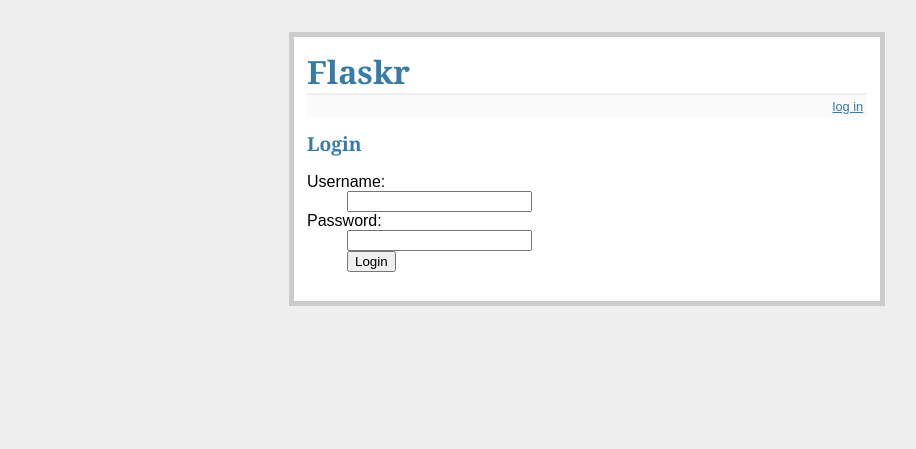
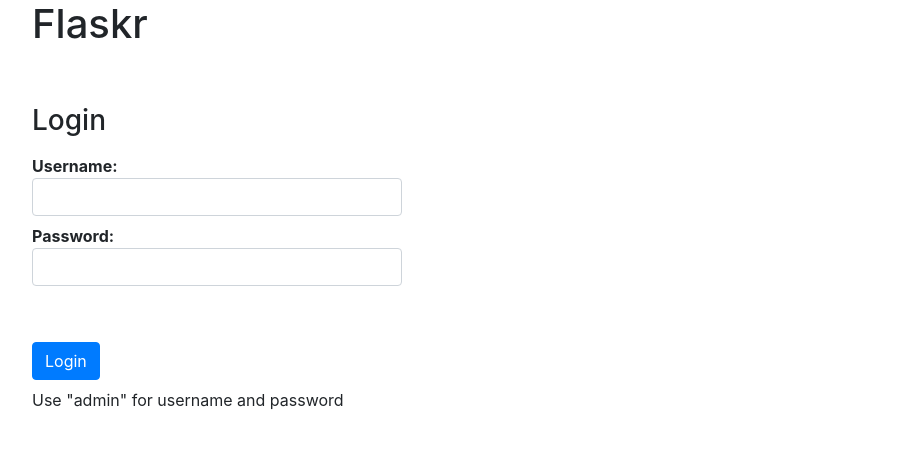
Before and after one commit to forestmonster/flaskr-tdd, a Flask app: page /login in a window 1280 px wide. Shown: the top 449 px of the page, without its empty margins (53-969 px from the left). Run offline with Flask 2, Linux system fonts and the light colour scheme; some libraries are stand-ins or nearby versions.

Commit message:
Use Bootstrap styles for the login page.

```diff
--- a/templates/login.html
+++ b/templates/login.html
@@ -2,40 +2,40 @@
 <html>
 <head>
   <title>Flaskr-TDD | Login</title>
-  <link rel="stylesheet" type="text/css" href="{{ url_for('static', filename='style.css') }}">
+  <link rel="stylesheet" type="text/css" href="//stackpath.bootstrapcdn.com/bootstrap/4.1.3/css/bootstrap.min.css">
 </head>
 <body>
 
-  <div class="page">
+  <div class="container">
 
     <h1>Flaskr</h1>
-    <div class="metanav">
-      {% if not session.logged_in %}
-        <a href="{{ url_for('login') }}">log in</a>
-      {% else %}
-        <a href="{{ url_for('logout') }}">log out</a>
-      {% endif %}
-    </div>
+
+    <br><br>
+
     {% for message in get_flashed_messages() %}
-      <div class="flash">{{ message }}</div>
+      <div class="flash alert alert-success col-sm-4" role="success">{{ message }}</div>
     {% endfor %}
-    {% block body %}{% endblock %}
 
-    <h2>Login</h2>
-    {% if error %}
-      <p class="error"><strong>Error:</strong> {{ error }}</p>
-    {% endif %}
-    <form action="{{ url_for('login') }}" method="post">
+    <h3>Login</h3>
+
+    {% if error %}<p class="alert alert-danger col-sm-4" role="danger"><strong>Error:</strong> {{ error }}{% endif %}</p>
+    <form action="{{ url_for('login') }}" method="post" class="form-group">
       <dl>
         <dt>Username:</dt>
-        <dd><input type="text" name="username"></dd>
+        <dd><input type="text" name="username" class="form-control col-sm-4"></dd>
         <dt>Password:</dt>
-        <dd><input type="password" name="password"></dd>
-        <dd><input type="submit" value="Login"></dd>
+        <dd><input type="password" name="password" class="form-control col-sm-4"></dd>
+        <br><br>
+        <dd><input type="submit" class="btn btn-primary" value="Login"></dd>
+        <span>Use "admin" for username and password</span>
       </dl>
     </form>
 
   </div>
 
+  <script src="//code.jquery.com/jquery-2.2.4.min.js"></script>
+  <script src="//stackpath.bootstrapcdn.com/bootstrap/4.1.3/js/bootstrap.min.js"></script>
+  <script type="text/javascript" src="{{url_for('static', filename='main.js') }}"></script>
+
 </body>
 </html>
```
